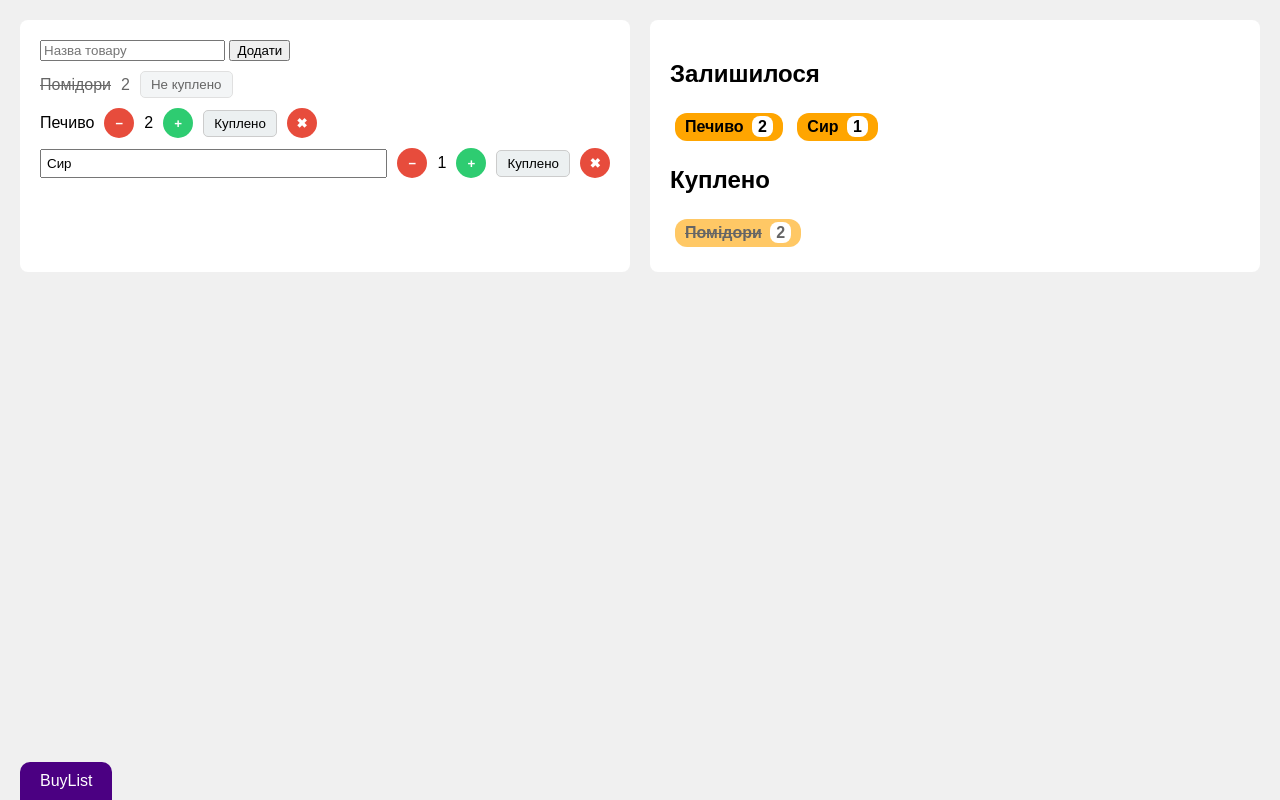
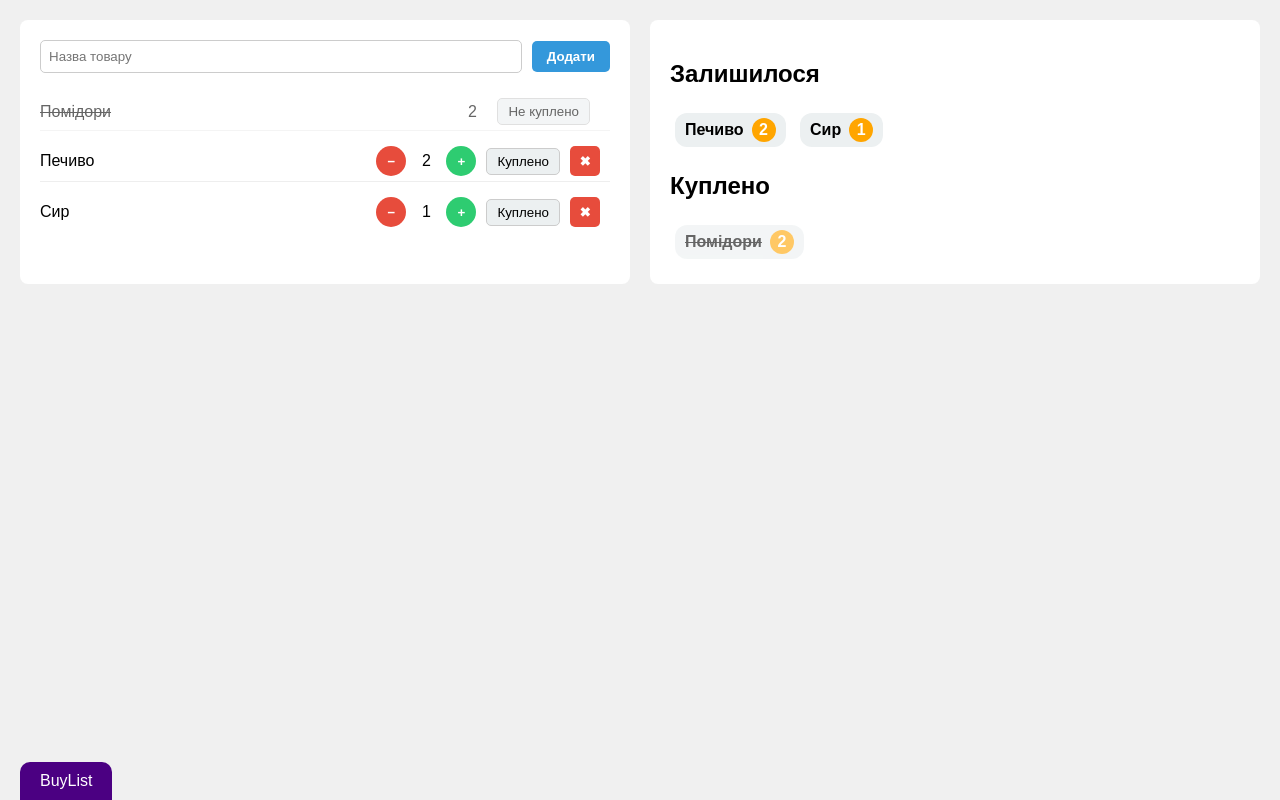
Before and after one commit to AndriiUstynov07/WebTechUstynov2025, a plain HTML site: page Lab2/index.html in a window 1280 px wide. Drawn offline with Linux system fonts and the light colour scheme.

Commit message:
almost last version

```diff
--- a/Lab2/index.html
+++ b/Lab2/index.html
@@ -10,8 +10,10 @@
 
 <div class="container">
   <div class="main">
+    <div class="add-item-section">
       <input type="text" placeholder="Назва товару">
-    <button>Додати</button>
+      <button class="add-btn" data-tooltip="Додати товар">Додати</button>
+    </div>
 
     <div class="item куплено">
       <span class="name"><s>Помідори</s></span>
@@ -21,38 +23,41 @@
 
     <div class="item">
       <span class="name">Печиво</span>
+      <div class="controls">
         <button class="btn red" data-tooltip="Зменшити">−</button>
         <span class="count">2</span>
         <button class="btn green" data-tooltip="Збільшити">+</button>
+      </div>
       <button class="status" data-tooltip="Позначити як куплено">Куплено</button>
-      <button class="btn red" data-tooltip="Видалити">✖</button>
+      <button class="btn red square" data-tooltip="Видалити">✖</button>
     </div>
 
     <div class="item">
-      <input type="text" value="Сир">
+      <span class="name">Сир</span>
+      <div class="controls">
         <button class="btn red" data-tooltip="Зменшити">−</button>
         <span class="count">1</span>
         <button class="btn green" data-tooltip="Збільшити">+</button>
+      </div>
       <button class="status" data-tooltip="Позначити як куплено">Куплено</button>
-      <button class="btn red" data-tooltip="Видалити">✖</button>
+      <button class="btn red square" data-tooltip="Видалити">✖</button>
     </div>
   </div>
 
   <div class="side">
     <h2>Залишилося</h2>
     <div class="badge-list">
-      <div class="badge">Печиво <span class="count">2</span></div>
-      <div class="badge">Сир <span class="count">1</span></div>
+      <div class="badge">Печиво <span class="count-circle">2</span></div>
+      <div class="badge">Сир <span class="count-circle">1</span></div>
     </div>
 
     <h2>Куплено</h2>
     <div class="badge-list">
-      <div class="badge куплено"><s>Помідори</s> <span class="count">2</span></div>
+      <div class="badge куплено"><s>Помідори</s> <span class="count-circle">2</span></div>
     </div>
   </div>
 </div>
 
-<!-- Фіксований бейдж -->
 <div class="fixed-badge" id="badge">
   <span class="label">BuyList</span>
   <span class="author">Зробив Андрій Устинов</span>
--- a/Lab2/style.css
+++ b/Lab2/style.css
@@ -19,16 +19,60 @@ body {
   min-width: 300px;
 }
 
-.item {
+/* Add Item Section */
+.add-item-section {
   display: flex;
   align-items: center;
   gap: 10px;
-  margin: 10px 0;
+  margin-bottom: 20px; /* Space below add section */
 }
 
-.item input[type="text"] {
-  padding: 5px;
+.add-item-section input[type="text"] {
   flex: 1;
+  padding: 8px;
+  border: 1px solid #ccc;
+  border-radius: 5px;
+}
+
+.add-btn {
+  padding: 8px 15px;
+  background: #3498db; /* Blue color for add button */
+  color: white;
+  border: none;
+  border-radius: 5px;
+  cursor: pointer;
+  font-weight: bold;
+  position: relative; /* For tooltip */
+}
+
+.item {
+  display: grid;
+  grid-template-columns: 1fr auto auto auto auto; /* Name, controls, status, delete */
+  align-items: center;
+  gap: 10px;
+  margin: 10px 0;
+  padding: 5px 0; /* Add some padding for visual separation */
+  border-bottom: 1px solid #eee; /* Light separator */
+}
+
+.item:last-of-type {
+  border-bottom: none; /* No separator for the last item */
+}
+
+.item .name {
+  justify-self: start;
+}
+
+.item .count {
+  width: 30px; /* Fixed width for alignment */
+  text-align: center;
+}
+
+.controls {
+  display: flex;
+  align-items: center;
+  gap: 5px; /* Smaller gap between plus/minus and count */
+  justify-self: end; /* Align controls to the right */
 }
 
 .btn {
@@ -40,6 +84,11 @@ body {
   color: white;
   cursor: pointer;
   position: relative;
+  flex-shrink: 0; /* Prevent buttons from shrinking */
+}
+
+.btn.square {
+  border-radius: 5px; /* Square delete button */
 }
 
 .red {
@@ -55,22 +104,31 @@ body {
   background: #ecf0f1;
   border: 1px solid #ccc;
   border-radius: 5px;
+  justify-self: end; /* Align status to the right */
+  white-space: nowrap; /* Prevent text wrapping */
 }
 
 .badge {
-  display: inline-block;
+  display: inline-flex; /* Use flex for internal alignment */
+  align-items: center;
   margin: 5px;
   padding: 5px 10px;
-  background: orange;
+  background: #ecf0f1; /* Gray background for badge */
   border-radius: 12px;
   font-weight: bold;
 }
 
-.badge .count {
-  background: #fff;
-  border-radius: 8px;
-  padding: 2px 6px;
-  margin-left: 4px;
+.badge .count-circle { /* Changed class name for specific styling */
+  background: orange; /* Yellow circle for count */
+  color: white; /* White text for count */
+  border-radius: 50%; /* Make it a circle */
+  width: 24px; /* Fixed width for circle */
+  height: 24px; /* Fixed height for circle */
+  display: flex;
+  justify-content: center;
+  align-items: center;
+  margin-left: 8px; /* Space between text and circle */
+  flex-shrink: 0; /* Prevent the circle from shrinking */
 }
 
 .куплено {
@@ -106,11 +164,11 @@ body {
   margin-left: 10px;
 }
 
-/* 🧠 Tooltip */
-.btn[data-tooltip]::after {
+/* 🧠 Tooltip (modified for top appearance) */
+[data-tooltip]::after {
   content: attr(data-tooltip);
   position: absolute;
-  bottom: -10px;
+  top: -10px; /* Appear above the element */
   left: 50%;
   transform: translateX(-50%) scale(0.8);
   background: indigo;
@@ -123,8 +181,8 @@ body {
   transition: all 0.3s ease;
 }
 
-.btn[data-tooltip]:hover::after {
-  bottom: -35px;
+[data-tooltip]:hover::after {
+  top: -35px; /* Adjust position when hovered */
   opacity: 1;
   transform: translateX(-50%) scale(1);
 }
@@ -156,4 +214,12 @@ body {
   .container {
     flex-direction: column;
   }
+  .item {
+    grid-template-columns: 1fr auto auto; /* Simplified grid for smaller screens */
+  }
+  .item .status, .item .btn.red.square {
+    grid-column: span 2; /* Span across two columns for better layout */
+    justify-self: stretch; /* Stretch buttons */
+    text-align: center;
+  }
 }
```
Lines whose indentation alone changed are shown as unchanged.
